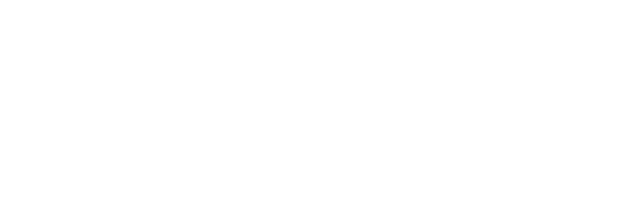
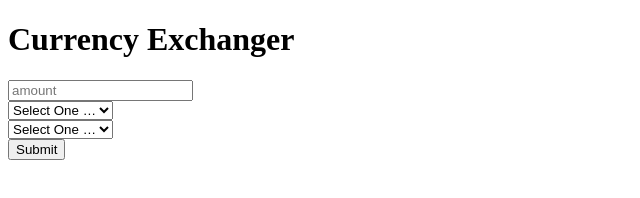
Before and after one commit to dre7283/Project1, a plain HTML site: page index.html in a window 1280 px wide. Shown: the whole page, without its empty margins (0-640 px from the left). Drawn offline with Linux system fonts and the light colour scheme.

Commit message:
html 06132022

```diff
--- a/index.html
+++ b/index.html
@@ -4,9 +4,36 @@
     <meta charset="UTF-8">
     <meta http-equiv="X-UA-Compatible" content="IE=edge">
     <meta name="viewport" content="width=device-width, initial-scale=1.0">
-    <title>Document</title>
+    <title> Bootcamp Currency Exchange</title>
 </head>
 <body>
+    <header>
+        <h1>Currency Exchanger</h1>
+    </header>
+
+    <form>
+    <div>
+        <input id="amount" type="text" placeholder="amount"/>
+    </div>
+    <div>
+        <select name="country" id="CountryO">
+            <option value="">Select One …</option>
+
+        </select>
+    </div>
+    <div>
+        <select name="country" id="CountryE">
+            <option value="">Select One …</option>
+
+        </select>
+    </div>
+    <button type="button">Submit</button>
+    </form>
+    <section>
+        <!-- add country information -->
+    </section>
+
+
 
 </body>
 </html>
```
